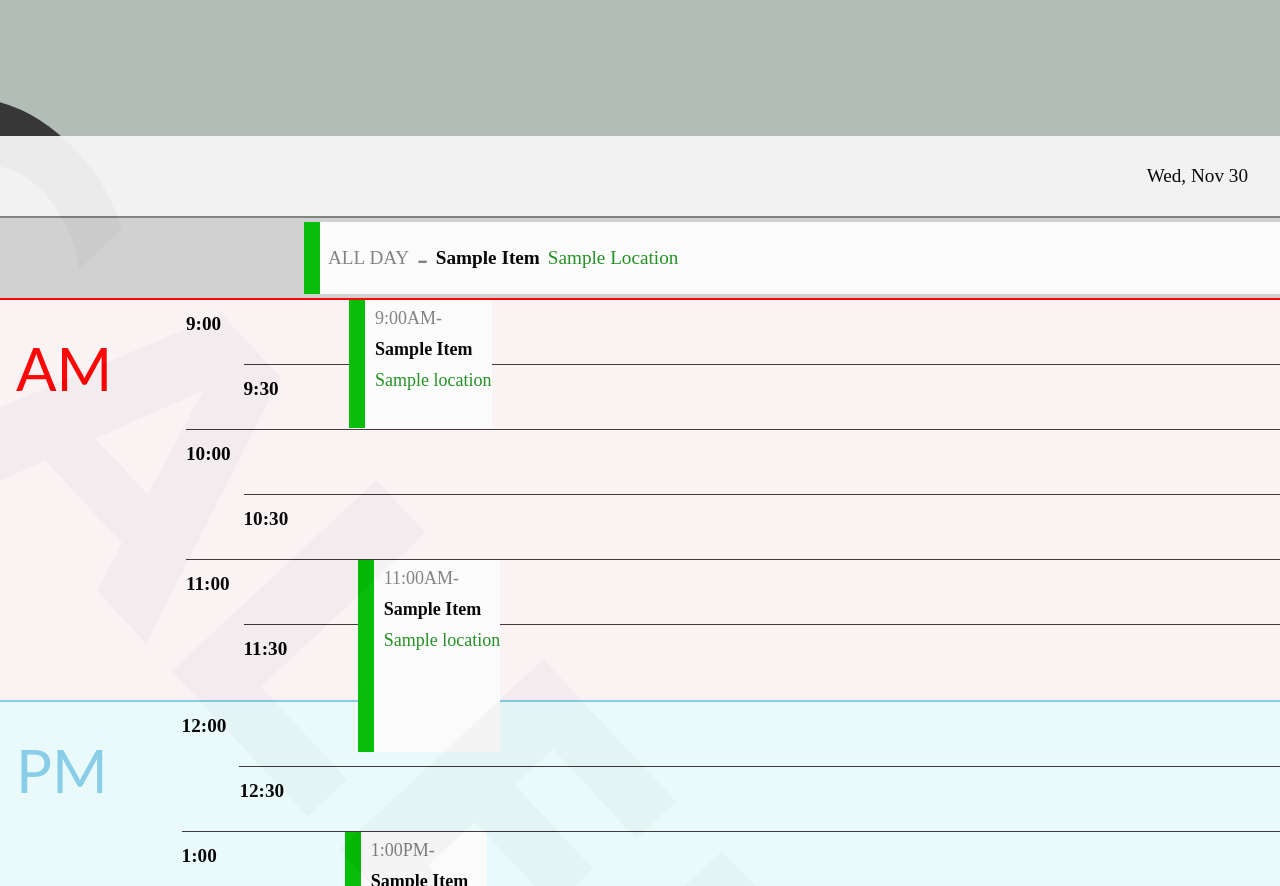
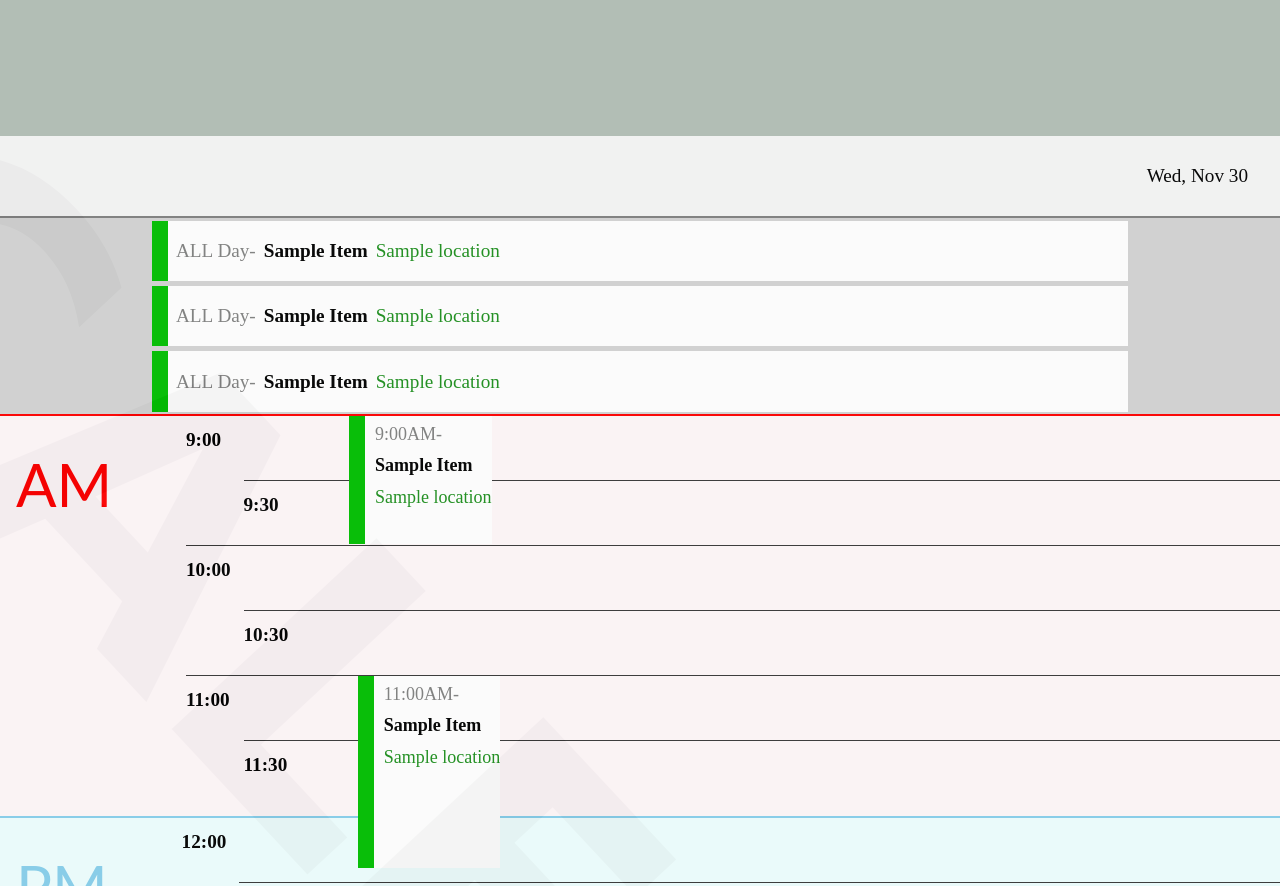
Before and after one commit to muaazaz/Calendar-JsTask-2, a plain HTML site: page index.html in a window 1280 px wide. Shown: the top 886 px of the page. Drawn offline with Linux system fonts and the light colour scheme.

Commit message:
data.js added as seprate data file

```diff
--- /dev/null
+++ b/Index.js
@@ -0,0 +1,203 @@
+import {Array, Daily} from "./data.js";
+
+var count = 1;
+var arr = [];
+var tim = 0;
+var tim1 = 0;
+var mrg = 0;
+var start1 = 0;
+var start2 = 0;
+var isvalid = false;
+var counter = 0;
+
+
+
+//Getting current date
+const d = new Date();
+let notime = d.toString();
+let day = notime.split(" ");
+document.getElementById("dt").innerHTML = day[0] + ", " + day[1] + " " + day[2];
+
+function createDailyevnt() {
+    Daily.forEach((element)=>{
+        let alldayevnt = document.createElement('div');
+        let time = document.createElement('p');
+        let item = document.createElement('h1');
+        let loc = document.createElement('p');
+
+        time.setAttribute("class","gry");
+        alldayevnt.setAttribute("class", "evt");
+        loc.setAttribute("class", "grn");
+
+        loc.innerHTML = element.loc;
+        item.innerHTML = element.item;
+        time.innerHTML = "ALL Day-";
+
+        alldayevnt.appendChild(time);
+        alldayevnt.appendChild(item);
+        alldayevnt.appendChild(loc);
+
+        let main = document.getElementById("daily");
+        main.appendChild(alldayevnt);
+    })
+}
+
+//Function TO generate events
+function genevents(start, end, itm, loca) {
+
+    let strttime = document.getElementById(start);
+
+    let evnt = document.createElement("div");
+    let time = document.createElement("p");
+    let item = document.createElement("h1");
+    let loc = document.createElement("p");
+
+    evnt.setAttribute("class", "events")
+    time.setAttribute("class", "tim")
+    item.setAttribute("class", "item")
+    loc.setAttribute("class", "loc")
+
+    if (start - 12 < 0) {
+        start1 = start - 12;
+        time.innerHTML = start2.toString() + "AM-";
+    } else {
+        time.innerHTML = start2.toString() + "PM-";
+    }
+
+
+    item.innerHTML = itm;
+    loc.innerHTML = loca;
+
+    evnt.style.backgroundColor = "white";
+    evnt.style.position = "relative";
+    evnt.style.zIndex = "1";
+
+
+    calTimeSpan(start, end, evnt);
+
+    evnt.appendChild(time);
+    evnt.appendChild(item);
+    evnt.appendChild(loc);
+
+    let evntObj = {
+        start: start,
+        end: end,
+        item: item.innerHTML,
+        loc: loc.innerHTML
+    }
+    //Storing events in an array as an object
+    storeevents(evntObj);
+    //To manage overlapping
+    if (count > 0) {
+        overlapandStore(evntObj);
+        if (tim != 0) {
+            rmvOver(evntObj);
+            evnt.style.marginTop = mrg.toString() + "rem";
+            evnt.style.marginLeft = "20%";
+            tim.appendChild(evnt);
+
+        }
+        else {
+            strttime.appendChild(evnt);
+        }
+
+    }
+    else {
+        strttime.appendChild(evnt);
+    }
+    tim = 0;
+    count++;
+}
+//Adjusting the height of the
+function calTimeSpan(start, end, evnt) {
+
+    let hgt = 0;
+    let diff = end - start;
+    if (diff == 0.5) {
+        hgt = 4;
+    }
+    else {
+        hgt = Math.round((diff * 4) * 2);
+    }
+
+    evnt.style.height = hgt.toString() + "rem";
+    if (hgt > 4) {
+        evnt.style.flexDirection = "column";
+    }
+}
+
+//Storing events in array
+function storeevents(evnt) {
+
+    arr.push(evnt);
+}
+
+//Checking where ovelap occurs
+function overlapandStore(evnt) {
+    let diff2 = false;
+
+    arr.forEach((element) => {
+        diff2 = (element.end - evnt.start > 0 && element.start != evnt.start)
+        if (diff2) {
+            tim1 = element.start;
+            tim = document.getElementById(element.start);
+        }
+    });
+
+}
+//Fixing the overlapping
+function rmvOver(evnt) {
+    let diff = evnt.start - tim1;
+    mrg = Math.round((diff * 4) * 2);
+}
+
+//Initialize event creation based on time zones
+function Createevents() {
+    Array.forEach((element) => {
+        let start = element.start;
+        let end = element.end;
+        let item = element.item;
+        let loc = element.loc;
+        check(start);
+        if (isvalid) {
+            start1 = start.split('.')
+            if (start1[0] - 12 > 0) {
+                start2 = start1[0] - 12;
+            }
+            else {
+                start2 = start1[0];
+            }
+            if (start1[1]) {
+                start2 = start2.toString() + ":30";
+            }
+            else {
+                start2 = start2.toString() + ":00";
+            }
+            genevents(start, end, item, loc);
+        }
+        else {
+            alert('More than two events can not start at the same time!.')
+        }
+    });
+}
+
+//To control event spaming
+function check(start) {
+    arr.forEach((element) => {
+        if (element.start == start) {
+            counter++;
+        }
+    })
+    if (counter >= 2) {
+        isvalid = false;
+    }
+    else {
+        isvalid = true;
+    }
+}
+
+
+//Create Daily events
+createDailyevnt();
+//Creating timely events
+Createevents();
--- a/data.js
+++ b/data.js
@@ -1,183 +1,61 @@
-var count = 1;
-var arr = [];
-var tim = 0;
-var tim1 = 0;
-var mrg = 0;
-var start1 = 0;
-var start2 = 0;
-var start, end;
-var isvalid = false;
-var counter = 0;
+//Creating new events (.5 means half hour and time is passed as 24 hours format progressing as of {12,13...15,16,17})
+const Array=[
+    {
+        start: "9",
+        end: "10",
+        item: "Sample Item",
+        loc: "Sample location"
+     },
+     {
+        start: "11",
+        end: "12.5",
+        item: "Sample Item",
+        loc: "Sample location"
+     },
+     {
+        start: "13",
+        end: "14.5",
+        item: "Sample Item",
+        loc: "Sample location"
+     },
+     {
+        start: "14",
+        end: "15",
+        item: "Sample Item",
+        loc: "Sample location"
+     },
+     {
+        start: "17",
+        end: "20",
+        item: "Sample Item",
+        loc: "Sample location"
+     },
+     {
+        start: "17.5",
+        end: "19",
+        item: "Sample Item",
+        loc: "Sample location"
+     },
+     {
+        start: "19",
+        end: "20",
+        item: "Sample Item",
+        loc: "Sample location"
+     },
+]
+const Daily = [
+   {
+    item: "Sample Item",
+    loc: "Sample location"
+   },
+   {
+      item: "Sample Item",
+      loc: "Sample location"
+   }
+   ,{
+      item: "Sample Item",
+      loc: "Sample location"
+   }
 
-//Getting current date
-const d = new Date();
-let notime = d.toString();
-let day = notime.split(" ");
-document.getElementById("dt").innerHTML = day[0] +", "+ day[1] +" "+ day[2];
-
-function createDailyevnt(item, loc){
-    document.getElementById("dlyitm").innerHTML = item;
-    document.getElementById("grn").innerHTML = loc;
-}
-
-//Function TO generate events
-function genevents(start, end, itm, loca) {
-
-    let strttime = document.getElementById(start);
-
-    let evnt = document.createElement("div");
-    let time = document.createElement("p");
-    let item = document.createElement("h1");
-    let loc = document.createElement("p");
-
-    evnt.setAttribute("class", "events")
-    time.setAttribute("class", "tim")
-    item.setAttribute("class", "item")
-    loc.setAttribute("class", "loc")
-
-    if (start - 12 < 0) {
-        start1 = start - 12;
-        time.innerHTML = start2.toString() + "AM-";
-    } else {
-        time.innerHTML = start2.toString() + "PM-";
-    }
-
-
-    item.innerHTML = itm;
-    loc.innerHTML = loca;
-
-    evnt.style.backgroundColor = "white";
-    evnt.style.position = "relative";
-    evnt.style.zIndex = "1";
-
-
-    calTimeSpan(start, end, evnt);
-
-    evnt.appendChild(time);
-    evnt.appendChild(item);
-    evnt.appendChild(loc);
-
-    evntObj = {
-        start: start,
-        end: end,
-        item: item.innerHTML,
-        loc: loc.innerHTML
-    }
-    //Storing events in an array as an object
-    storeevents(evntObj);
-    //To manage overlapping
-    if (count > 0) {
-        overlapandStore(evntObj);
-        if (tim != 0) {
-            rmvOver(evntObj);
-            evnt.style.marginTop = mrg.toString() + "rem";
-            evnt.style.marginLeft = "20%";
-            tim.appendChild(evnt);
-
-        }
-        else {
-            strttime.appendChild(evnt);
-        }
-
-    }
-    else {
-        strttime.appendChild(evnt);
-    }
-    tim = 0;
-    count++;
-}
-//Adjusting the height of the
-function calTimeSpan(start, end, evnt) {
-
-    let hgt = 0;
-    let diff = end - start;
-    if (diff == 0.5) {
-        hgt = 4;
-    }
-    else {
-        hgt = Math.round((diff * 4) * 2);
-    }
-
-    evnt.style.height = hgt.toString() + "rem";
-    if (hgt > 4) {
-        evnt.style.flexDirection = "column";
-    }
-}
-
-//Storing events in array
-function storeevents(evnt) {
-
-    arr.push(evnt);
-}
-
-//Checking where ovelap occurs
-function overlapandStore(evnt) {
-    let diff2 = false;
-
-    arr.forEach((element) => {
-        diff2 = (element.end - evnt.start > 0 && element.start != evnt.start)
-        if (diff2) {
-            tim1 = element.start;
-            tim = document.getElementById(element.start);
-        }
-    });
-
-}
-//Fixing the overlapping
-function rmvOver(evnt) {
-    let diff = evnt.start - tim1;
-    mrg = Math.round((diff * 4) * 2);
-}
-
-//Initialize event creation based on time zones
-function Createevents(start, end, itm, loca) {
-    check(start);
-    if (isvalid) {
-        start1 = start.split('.')
-        if (start1[0] - 12 > 0) {
-            start2 = start1[0] - 12;
-        }
-        else {
-            start2 = start1[0];
-        }
-        if (start1[1]) {
-            start2 = start2.toString() + ":30";
-        }
-        else {
-            start2 = start2.toString() + ":00";
-        }
-        genevents(start, end, itm, loca);
-    }
-    else {
-        alert('More than two events can not start at the same time!.')
-    }
-
-}
-
-//To control event spaming
-function check(start) {
-    arr.forEach((element) => {
-        if (element.start == start) {
-            counter++;
-        }
-    })
-    if (counter >= 2) {
-        isvalid = false;
-    }
-    else {
-        isvalid = true;
-    }
-}
-
-//Create Daily events
-createDailyevnt("Sample Item","Sample Location");
-
-//Creating new events (.5 means half hour and time is passed as 24 hours format progressing as of {12,13...15,16,17})
-Createevents("9", "10", "Sample Item", "Sample location");
-Createevents("11", "12.5", "Sample Item", "Sample location");
-Createevents("13", "14.5", "Sample Item", "Sample location");
-Createevents("14", "15", "Sample Item", "Sample location");
-Createevents("17", "20", "Sample Item", "Sample location");
-Createevents("17.5", "19", "Sample Item", "Sample location");
-Createevents("17", "17.5", "Sample Item", "Sample location");
-Createevents("19", "20", "Sample Item", "Sample location");
+]
+export {Array, Daily};
--- a/index.html
+++ b/index.html
@@ -16,12 +16,7 @@
             <p id="dt">FRIDAY, APRIL 1</p>
         </div>
         <div id="daily">
-            <div id="evt">
-                <p id="gry">ALL DAY</p>
-                <span id="dash">-</span>
-                <h1 id="dlyitm"> Sample Item</h1>
-                <p id="grn"> Sample Location</p>
-            </div>
+
         </div>
         <div id="time">
             <div id="AM">
@@ -108,8 +103,9 @@
     </div>
 
 
+<script type="module" src="./Index.js"></script>
+</body>
 
-</body>
-<script src="./data.js"></script>
+
 
 </html>
--- a/style.css
+++ b/style.css
@@ -40,14 +40,16 @@ body {
 
 #daily {
     display: flex;
-    height: 5rem;
+    flex-direction: column;
+    height: auto;
     background-color: lightgrey;
     justify-content: right;
     align-items: center;
 }
 
-#daily #evt {
+.evt {
     display: flex;
+    margin: 0.2% 0;
     width: 60rem;
     height: 90%;
     background-color: white;
@@ -57,21 +59,16 @@ body {
     text-indent: 0.5rem;
 }
 
-#evt>p,
+.evt > p,
 h1 {
     font-size: larger;
 }
 
-#gry {
+.gry {
     color: grey;
 }
 
-#dash {
-    font-size: 2rem;
-    color: grey;
-}
-
-#grn {
+.grn {
     color: rgb(30, 143, 30);
 }
 
```
